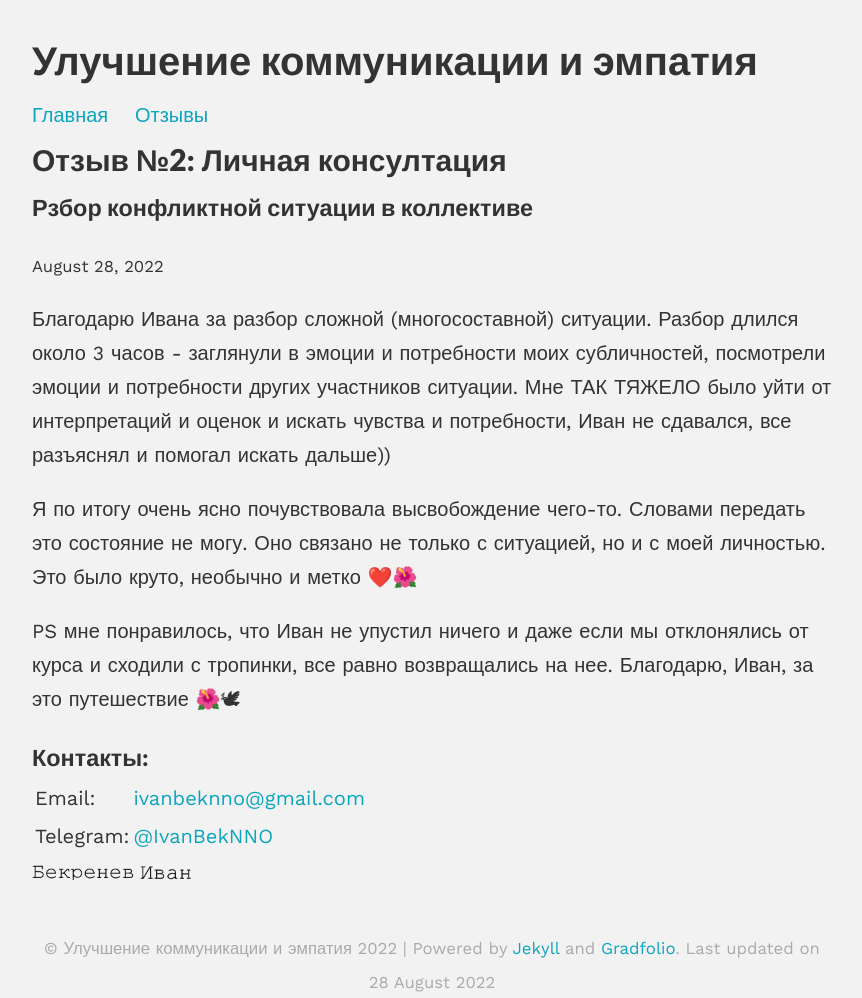
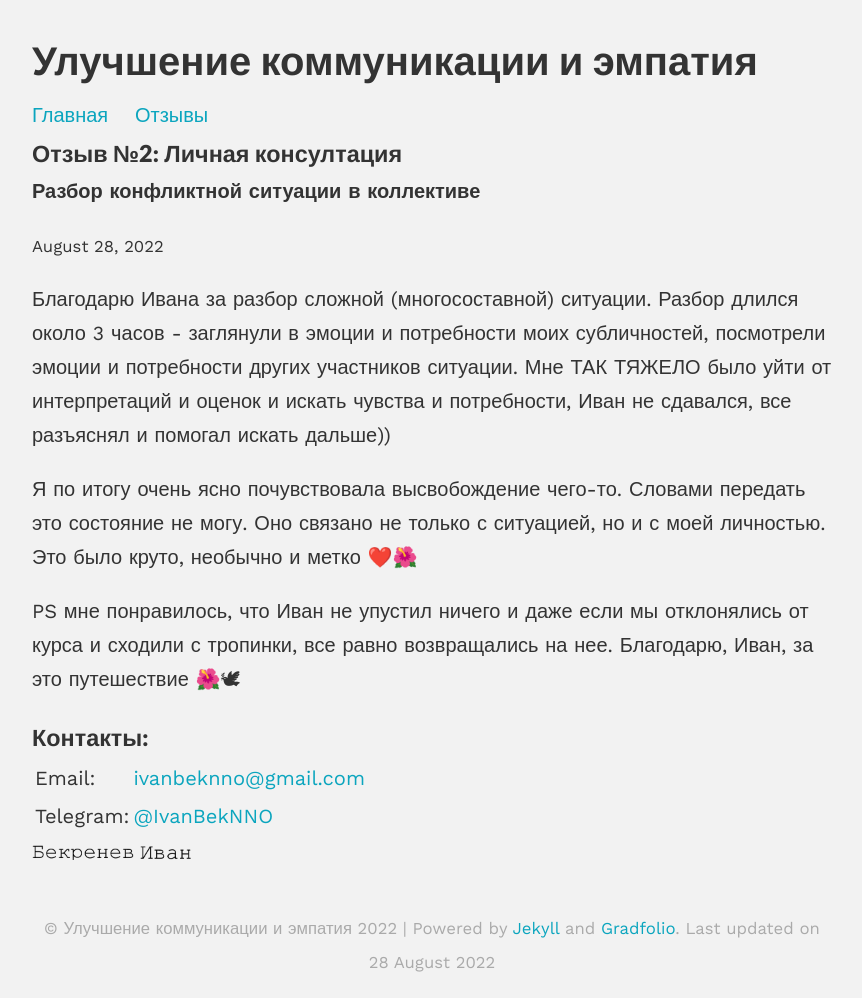
Before and after one commit to ivanbeknno/ivanbeknno, a Jekyll site: the page built from _projects/case_2.md, in a window 1280 px wide. Shown: the whole page, without its empty margins (208-1070 px from the left). Built offline with Jekyll 4.4.1, drawn with Linux system fonts in a browser that asks for light colours; nearby versions of some CDN libraries.

Commit message:
Отредактировал отображение отзывов, исправил орфографическую ошибку

```diff
--- a/_layouts/case.html
+++ b/_layouts/case.html
@@ -1,9 +1,9 @@
 ---
 layout: default
 ---
-<h1>{{page.title}}</h1>
+<h3>{{page.title}}</h3>
 
-<h3>{{page.description}}</h3>
+<b>{{page.description}}</b>
 
 <p class="meta"><small>{{page.date | date: '%B %d, %Y'}}</small></p>
 
--- a/_projects/case_2.md
+++ b/_projects/case_2.md
@@ -1,7 +1,7 @@
 ---
 layout: case
 title: "Отзыв №2: Личная консултация"
-description: Рзбор конфликтной ситуации в коллективе
+description: Разбор конфликтной ситуации в коллективе
 published: true
 ---
 Благодарю Ивана за разбор сложной (многосоставной) ситуации.
```
